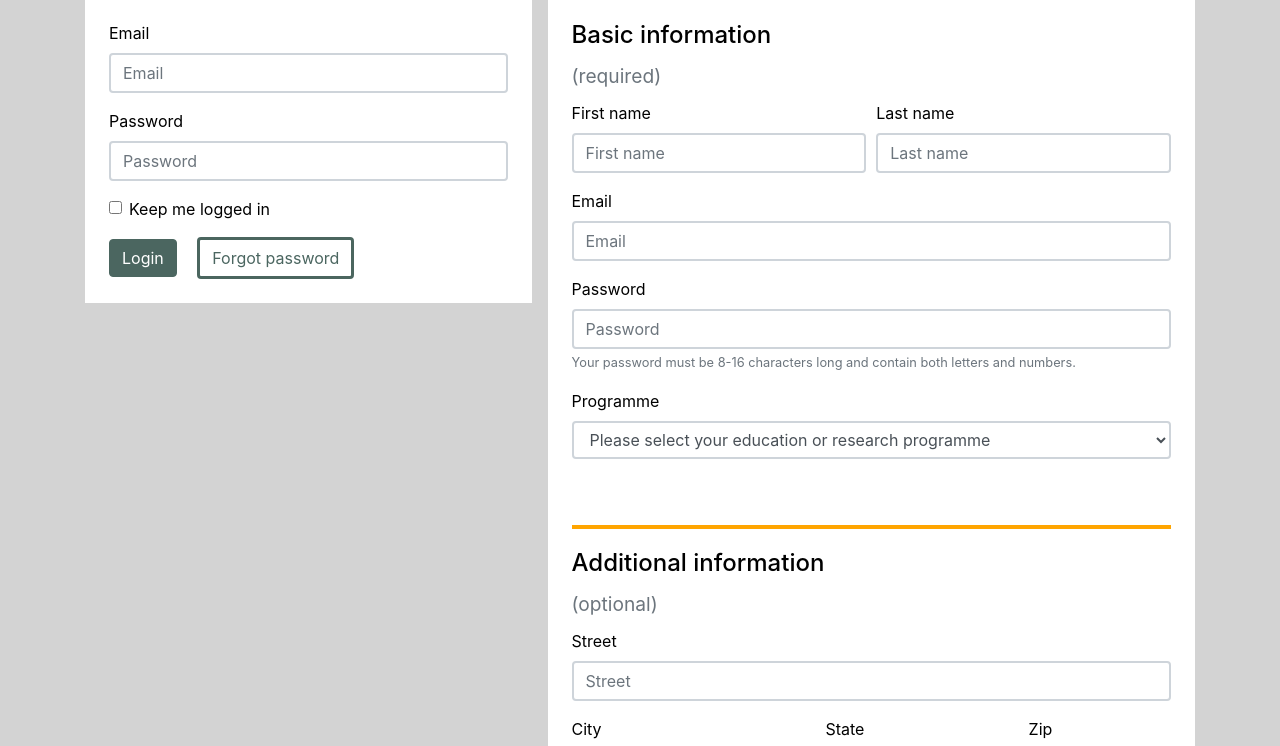
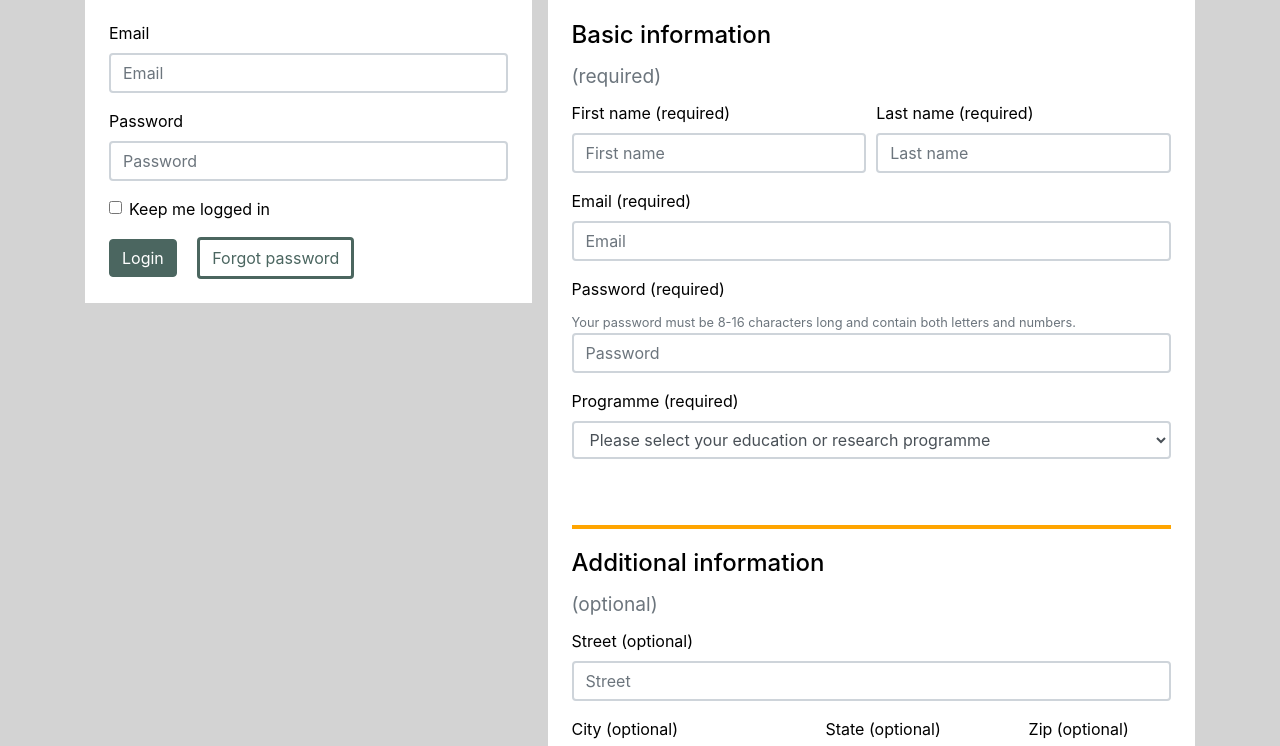
Before and after one commit to danielj0nes/web-accessibility, a plain HTML site: page login.html in a window 1280 px wide. Shown: the part 261-1007 px from the top of the page. Drawn offline with Linux system fonts and the light colour scheme.

Commit message:
required/optional in label, pw requirement before <input>

```diff
--- a/login.html
+++ b/login.html
@@ -286,7 +286,9 @@
                 </legend>
                 <div class="form-row">
                   <div class="form-group col-12 col-lg-6">
-                    <label for="register-first-name-control">First name</label>
+                    <label for="register-first-name-control"
+                      >First name (required)
+                    </label>
                     <input
                       class="form-control"
                       type="text"
@@ -302,7 +304,9 @@
                     >
                   </div>
                   <div class="form-group col-12 col-lg-6">
-                    <label for="register-last-name-control">Last name</label>
+                    <label for="register-last-name-control"
+                      >Last name (required)</label
+                    >
                     <input
                       class="form-control"
                       type="text"
@@ -319,7 +323,7 @@
                   </div>
                 </div>
                 <div class="form-group">
-                  <label for="register-email-control">Email</label>
+                  <label for="register-email-control">Email (required)</label>
                   <input
                     class="form-control"
                     id="register-email-control"
@@ -335,7 +339,15 @@
                   >
                 </div>
                 <div class="form-group">
-                  <label for="register-password-control">Password</label>
+                  <label for="register-password-control"
+                    >Password (required)</label
+                  >
+                  <small
+                    id="register-password-help"
+                    class="form-text text-muted"
+                    >Your password must be 8-16 characters long and contain both
+                    letters and numbers.</small
+                  >
                   <input
                     class="form-control"
                     id="register-password-control"
@@ -349,15 +361,12 @@
                     aria-atomic="true"
                     >Password invalid</small
                   >
-                  <small
-                    id="register-password-help"
-                    class="form-text text-muted"
-                    >Your password must be 8-16 characters long and contain both
-                    letters and numbers.</small
-                  >
+                  <!---->
                 </div>
                 <div class="form-group">
-                  <label for="register-programme-control">Programme</label>
+                  <label for="register-programme-control"
+                    >Programme (required)</label
+                  >
                   <select
                     class="form-control"
                     id="register-programme-control"
@@ -386,7 +395,7 @@
                   <small class="text-secondary">(optional)</small>
                 </legend>
                 <div class="form-group">
-                  <label for="register-street-control">Street</label>
+                  <label for="register-street-control">Street (optional)</label>
                   <input
                     class="form-control"
                     id="register-street-control"
@@ -396,7 +405,7 @@
                 </div>
                 <div class="form-row">
                   <div class="form-group col-12 col-lg-5">
-                    <label for="register-city-control">City</label>
+                    <label for="register-city-control">City (optional)</label>
                     <input
                       class="form-control"
                       id="register-city-control"
@@ -405,7 +414,7 @@
                     />
                   </div>
                   <div class="form-group col-12 col-lg-4">
-                    <label for="register-state-control">State</label>
+                    <label for="register-state-control">State (optional)</label>
                     <input
                       class="form-control"
                       id="register-state-control"
@@ -414,7 +423,7 @@
                     />
                   </div>
                   <div class="form-group col-12 col-lg-3">
-                    <label for="register-zip-control">Zip</label>
+                    <label for="register-zip-control">Zip (optional)</label>
                     <input
                       class="form-control"
                       id="register-zip-control"
```
